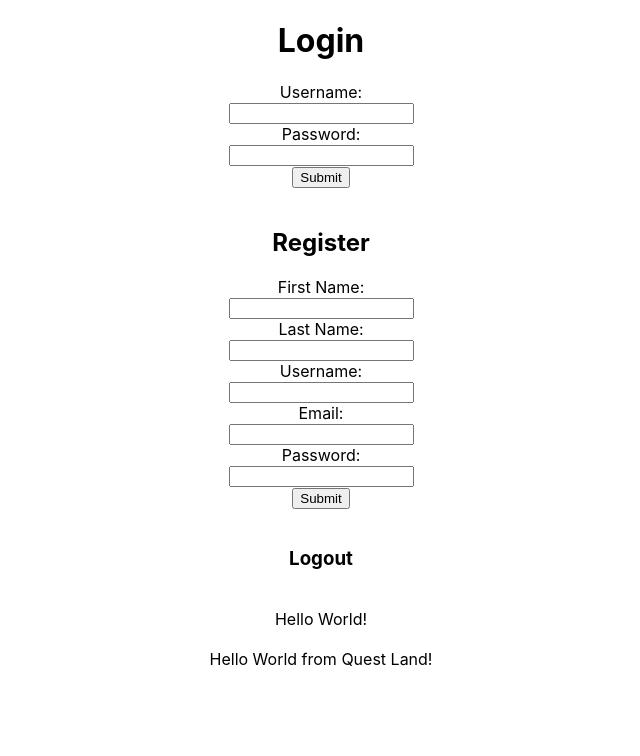
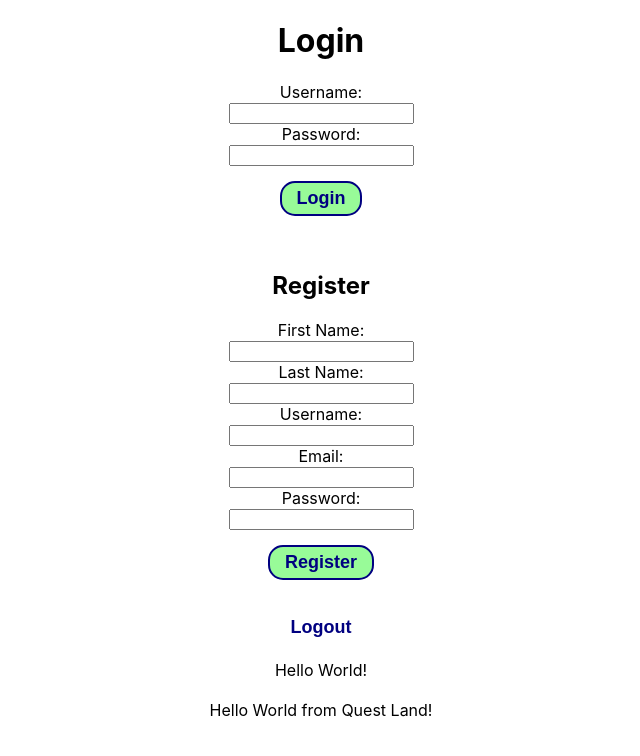
Before and after one commit to gineakanoe/TaleQuest-client, a React (Create React App) app: page / in a window 1280 px wide. Shown: the top 756 px of the page, without its empty margins (319-959 px from the left). Built offline with nearby package versions, Linux system fonts and the light colour scheme.

Commit message:
added some styling to the logout/login/register buttons

```diff
--- a/src/components/Auth/AuthCrud/Login.tsx
+++ b/src/components/Auth/AuthCrud/Login.tsx
@@ -51,7 +51,7 @@ class Login extends React.Component<{}, LoginState> {
                     <br/>
                     <input type='password' id='password' value={this.state.password} onChange={(e) => (e.target.value)} />
                     <br/>
-                    <button type='submit' onClick={this.handleSubmit}>Submit</button>
+                    <button type='submit' id='login' onClick={this.handleSubmit}>Login</button>
                 </form>
             </div>
         )
--- a/src/components/Auth/AuthCrud/Logout.tsx
+++ b/src/components/Auth/AuthCrud/Logout.tsx
@@ -5,7 +5,7 @@ class Logout extends React.Component {
     render() {
         return(
             <div>
-                <h3 id='logout' >Logout</h3>
+                <button id='logout'>Logout</button>
             </div>
         )
     }
--- a/src/components/Auth/AuthCrud/Register.tsx
+++ b/src/components/Auth/AuthCrud/Register.tsx
@@ -63,7 +63,7 @@ class Register extends React.Component<{}, RegisterState> {
                     <br/>
                     <input type='password' id='password' value={this.state.password} onChange={(e) => (e.target.value)} />
                     <br/>
-                    <button type='submit' onClick={this.handleSubmit}>Submit</button>
+                    <button type='submit' id='register' onClick={this.handleSubmit}>Register</button>
                 </form>
 
             </div>
--- a/src/components/Auth/auth.css
+++ b/src/components/Auth/auth.css
@@ -0,0 +1,33 @@
+#logout {
+    background-color: transparent;
+    border: 1px solid transparent;
+    color: navy;
+    font-size: 18px;
+    font-weight: bold;
+}
+
+#logout:hover {
+    cursor: pointer;
+    color: orchid;
+}
+
+#login, #register {
+    background-color: palegreen;
+    border: 2px solid navy;
+    border-radius: 15px;
+    color: navy;
+    font-size: 18px;
+    font-weight: bold;
+    padding: 5px;
+    padding-left: 15px;
+    padding-right: 15px;
+    margin: 15px;
+}
+
+#login:hover, #register:hover {
+    cursor: pointer;
+    color: orchid;
+    border: 2px solid orchid;
+    background-color: transparent;
+
+}
```
